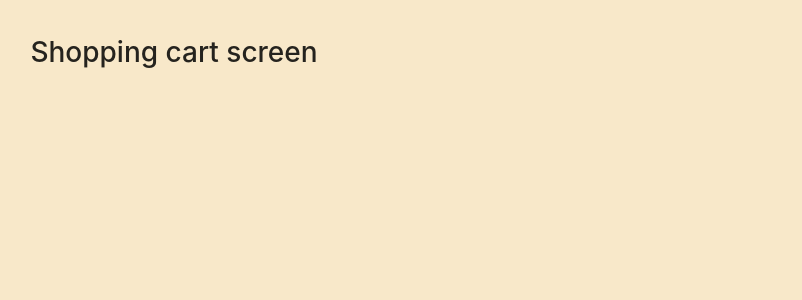
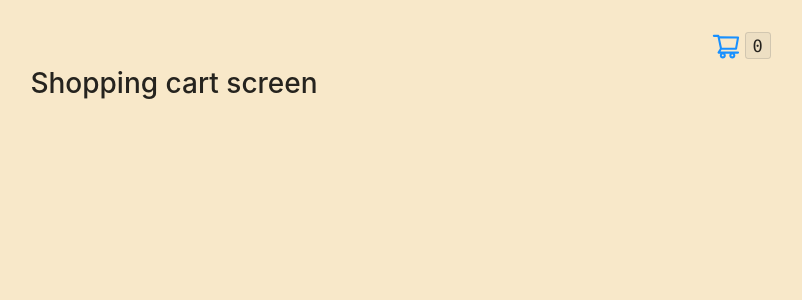
Before and after one commit to GabrielaGuedes/dulocal-challenge, a React (Create React App) app: page /shopping-cart in a window 1280 px wide. Shown: the top 300 px of the page, without its empty margins (466-1268 px from the left). Built offline with nearby package versions, Linux system fonts and the light colour scheme.

Commit message:
add shopping cart icon

```diff
--- a/src/App.js
+++ b/src/App.js
@@ -1,4 +1,4 @@
-import React from "react";
+import React, { useState } from "react";
 import "./App.css";
 import Initial from "./pages/initial.tsx";
 import { Switch, Route } from "react-router-dom";
@@ -7,8 +7,10 @@ import SignUp from "./pages/sign-up.tsx";
 import ProductsList from "./pages/products-list.tsx";
 import ShoppingCart from "./pages/shopping-cart.tsx";
 import FinishedOrder from "./pages/finished-order.tsx";
+import ShoppingCartIcon from "./components/ui/shopping-cart-icon";
 
 function App() {
+  const [productIdsInCart, setProductIdsInCart] = useState([]);
   return (
     <div className="App">
       <Switch>
@@ -22,13 +24,16 @@ function App() {
           <SignUp />
         </Route>
         <Route path="/products-list" exact>
-          <ProductsList />
+          <ShoppingCartIcon productsInCart={productIdsInCart.length} />
+          <ProductsList setProductIdsInCart={setProductIdsInCart} />
         </Route>
         <Route path="/shopping-cart" exact>
-          <ShoppingCart />
+          <ShoppingCartIcon productsInCart={productIdsInCart.length} />
+          <ShoppingCart setProductIdsInCart={setProductIdsInCart} />
         </Route>
         <Route path="/finished-order" exact>
-          <FinishedOrder />
+          <ShoppingCartIcon productsInCart={productIdsInCart.length} />
+          <FinishedOrder setProductIdsInCart={setProductIdsInCart} />
         </Route>
       </Switch>
     </div>
--- /dev/null
+++ b/src/components/ui/shopping-cart-icon.tsx
@@ -0,0 +1,31 @@
+import React from "react";
+import { Link } from "react-router-dom";
+import { ShoppingCartOutlined } from "@ant-design/icons";
+import styled from "styled-components";
+import Text from "antd/lib/typography/Text";
+
+const ShoppingCartIconContainer = styled.div`
+  display: flex;
+  align-items: center;
+`;
+
+interface IShoppingCartIcon {
+  productsInCart: number;
+}
+
+const ShoppingCartIcon: React.FC<IShoppingCartIcon> = ({ productsInCart }) => {
+  return (
+    <div style={{ display: "flex", justifyContent: "flex-end" }}>
+      <Link to="/shopping-cart">
+        <ShoppingCartIconContainer>
+          <ShoppingCartOutlined style={{ fontSize: 30 }} />
+          <Text code style={{ fontSize: 20 }}>
+            {productsInCart}
+          </Text>
+        </ShoppingCartIconContainer>
+      </Link>
+    </div>
+  );
+};
+
+export default ShoppingCartIcon;
--- a/src/pages/finished-order.tsx
+++ b/src/pages/finished-order.tsx
@@ -1,6 +1,10 @@
 import React from "react";
 
-const FinishedOrder: React.FC = () => {
+interface IFinishedOrder {
+  setProductIdsInCart: (productIds: any) => void;
+}
+
+const FinishedOrder: React.FC<IFinishedOrder> = ({ setProductIdsInCart }) => {
   return <h1>Finished order screen</h1>;
 };
 
--- a/src/pages/products-list.tsx
+++ b/src/pages/products-list.tsx
@@ -1,6 +1,10 @@
 import React from "react";
 
-const ProductsList: React.FC = () => {
+interface IProductsList {
+  setProductIdsInCart: (productIds: any) => void;
+}
+
+const ProductsList: React.FC<IProductsList> = ({ setProductIdsInCart }) => {
   return <h1>Products List screen</h1>;
 };
 
--- a/src/pages/shopping-cart.tsx
+++ b/src/pages/shopping-cart.tsx
@@ -1,6 +1,10 @@
 import React from "react";
 
-const ShoppingCart: React.FC = () => {
+interface IShoppingCart {
+  setProductIdsInCart: (productIds: any) => void;
+}
+
+const ShoppingCart: React.FC<IShoppingCart> = ({ setProductIdsInCart }) => {
   return <h1>Shopping cart screen</h1>;
 };
 
```
